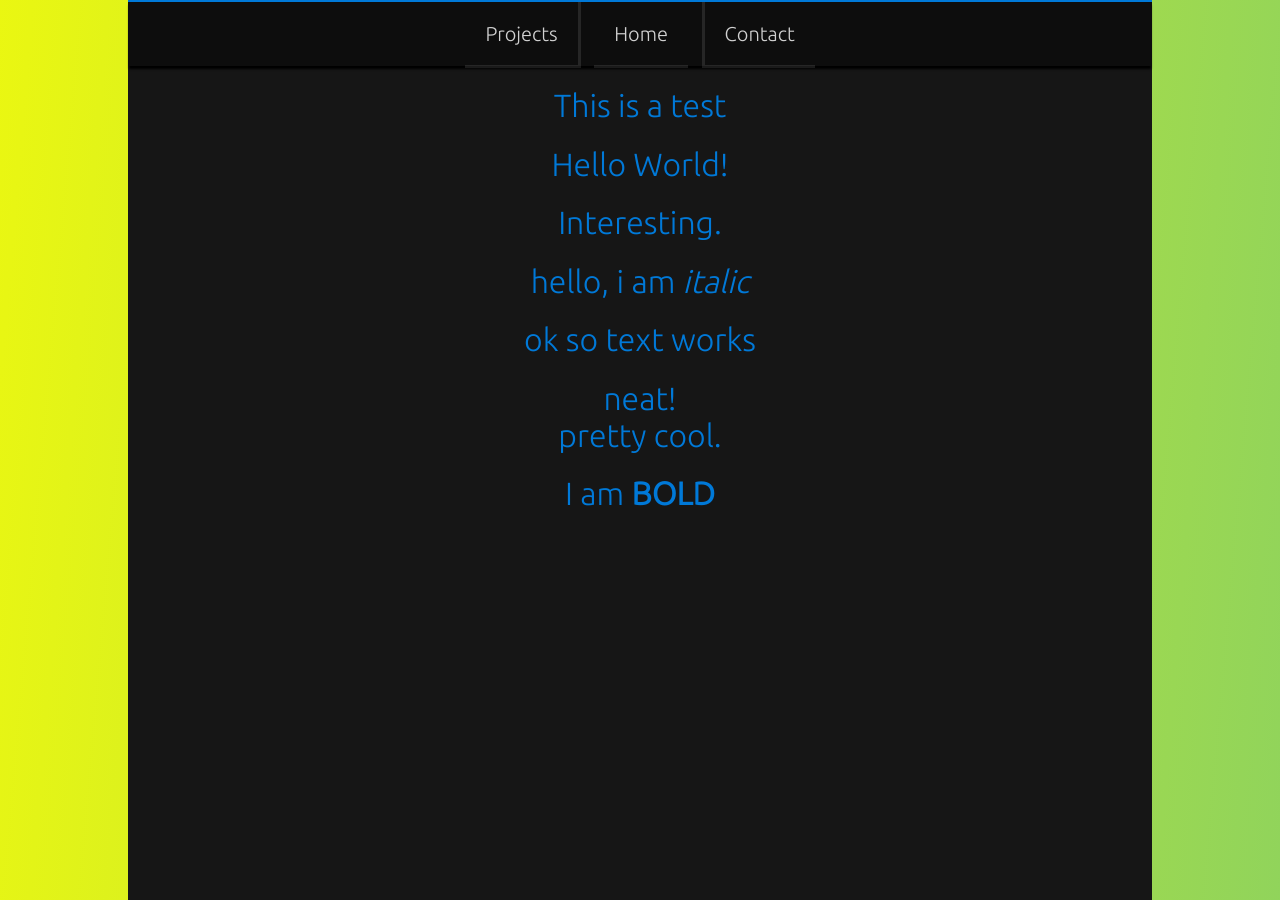
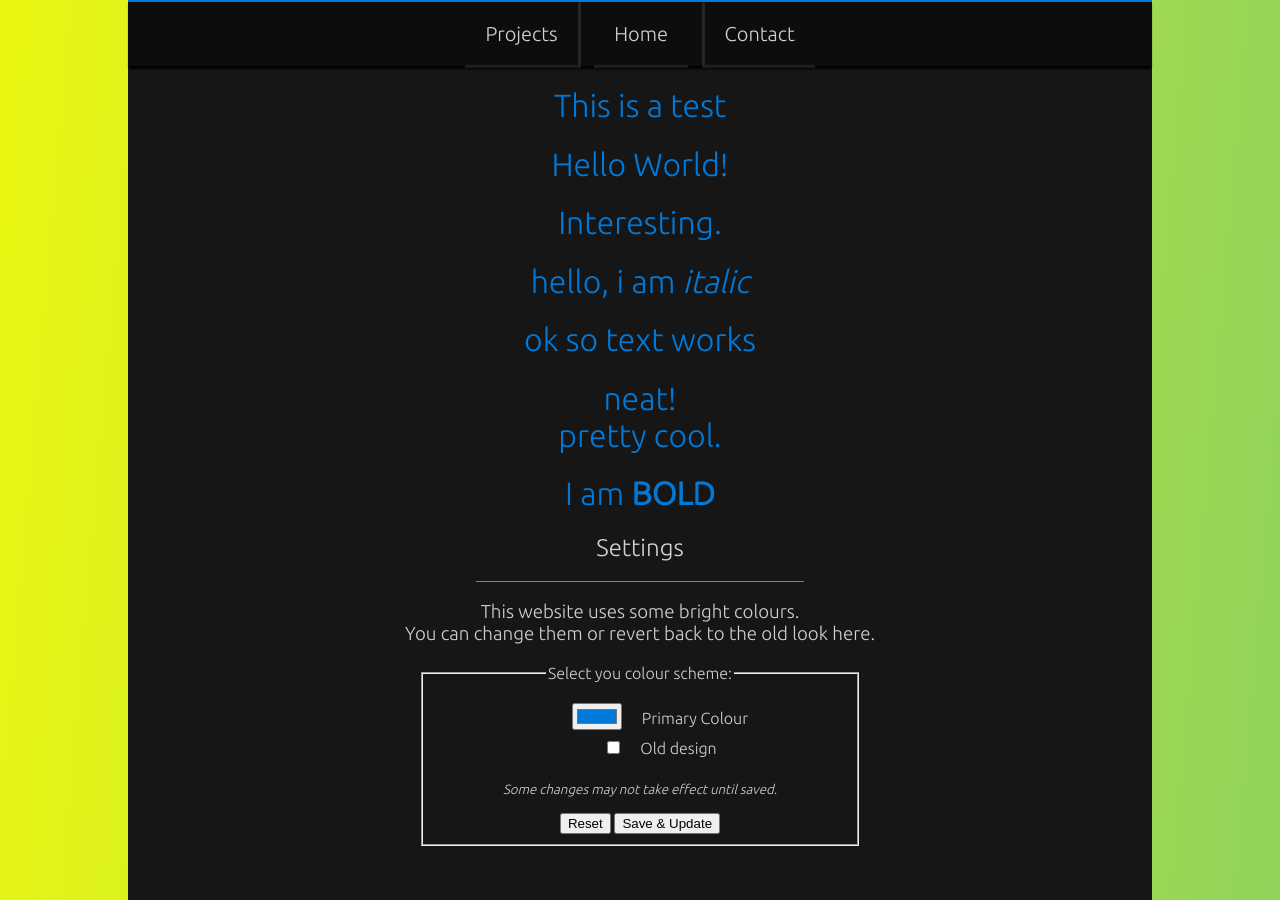
Before and after one commit to Mnpn/mnpn.github.io, a Jekyll site: the page built from index.html, in a window 1280 px wide. Built offline with Jekyll 4.4.1, drawn with Linux system fonts in a browser that asks for light colours.

Commit message:
Added customisable settings and a way to bring the old design back!

```diff
--- a/_config.yml
+++ b/_config.yml
@@ -23,6 +23,7 @@ url: "https://mnpn.TBA" # the base hostname & protocol for your site, e.g. http:
 twitter_username: Mnpn03
 github_username: Mnpn03
 repository: Mnpn03/Website
+primary: "#0079d8"
 
 # Build settings
 markdown: kramdown
--- a/_layouts/default.html
+++ b/_layouts/default.html
@@ -17,6 +17,8 @@
 		<meta property="og:type" content="website" />
 		<meta property="og:locale" content="en_GB" />
 		<meta name="theme-color" content="#54bc8d">
+
+		<script async src="/settings.js"></script>
 	</head>
 	<body>
 		<div class="page">
--- a/index.html
+++ b/index.html
@@ -1,6 +1,8 @@
 ---
 layout: default
 ---
+
+<noscript><style> .settings { display: none } </style></noscript>
 
 <h1>This is a test</h1>
 <h1>Hello World!</h1>
@@ -10,3 +12,49 @@ layout: default
 <h1>neat!<br />
 pretty cool.</h1>
 <h1>I am <b>BOLD</b></h1>
+
+
+<h2>Settings</h2>
+<div class="short"><hr /></div>
+<h3><noscript>This feature requires JavaScript!</noscript></h3>
+<div class="settings">
+	<h3>
+		This website uses some bright colours.<br />
+		You can change them or revert back to the old look here.<br />
+	</h3>
+
+	<fieldset>
+		<legend>Select you colour scheme:</legend>
+		<form id="colours">
+			<ul>
+				<li><input type="color" id="primary" value="{{ site.primary }}" />Primary Colour</li>
+				<li><input type="checkbox" id="style" />Old design</li>
+			</ul>
+			<p><small><i>Some changes may not take effect until saved.</i></small></p>
+			<input type="reset" />
+			<input type="submit" value="Save & Update" />
+		</form>
+	</fieldset>
+</div>
+
+<script>
+let primary = document.getElementById("primary");
+let style = document.getElementById("style");
+
+{ let value = localStorage.getItem("primary"); if (value != null) { primary.value = value }}
+{ let value = localStorage.getItem("style"); if (value != null) { style.checked = (value === "true") }}
+
+let colours = document.getElementById("colours");
+colours.onsubmit = function() {
+	console.log(style.checked)
+	localStorage.setItem("primary", primary.value); setPrimary(primary.value);
+	localStorage.setItem("style", style.checked);
+	location.reload();
+	return false;
+};
+colours.onreset = function() {
+	localStorage.removeItem("primary"); setPrimary("{{ site.primary }}")
+	localStorage.removeItem("style");
+	location.reload();
+}
+</script>
--- /dev/null
+++ b/settings.js
@@ -0,0 +1,17 @@
+function addCss(selector, key, value) {
+	let element = document.createElement("style");
+	element.innerHTML = selector + " { " + key + ": " + value + "; }";
+	document.head.appendChild(element);
+}
+
+function setPrimary(value) {
+	addCss("h1", "color", value);
+	addCss("header", "border-top", "2px solid " + value);
+	addCss("a:hover", "color", value);
+	addCss(".midline", "border-left", "1px solid" + value);
+}
+
+window.onload = function() {
+	{ let value = localStorage.getItem("primary"); if (value != null) { setPrimary(value); } else { setPrimary("#0079d8"); }}
+	{ let value = localStorage.getItem("style"); if (value != null) { if (value == "true") { addCss(".page", "width", "100%"); } }}
+};
--- a/style.css
+++ b/style.css
@@ -20,7 +20,7 @@ h1, h2, h3, h4, h5 {
 }
 
 h1 {
-	color: #0079d8;
+	color: {{ site.primary }};
 }
 
 hr {
@@ -31,10 +31,10 @@ hr {
 
 header {
 	background: rgba(0, 0, 0, 0.4);
-	border-top: 2px solid #0079d8;
 	box-shadow: 0 4px 2px -1px black;
 	height: 64px;
 	position: relative;
+	border-top: 2px solid {{ site.primary }};
 }
 
 nav {
@@ -86,7 +86,17 @@ a {
 }
 
 a:hover {
-	color: #0079d8;
+	color: {{ site.primary }};
+}
+
+li {
+	list-style-type: none;
+	height: 30px;
+	line-height: 30px;
+}
+
+ul input {
+	margin-right: 20px;
 }
 
 .page {
@@ -95,7 +105,7 @@ a:hover {
 	margin: 0 auto;
 	position: relative;
 	background-color: #161616;
-	transition: width 1s;
+	/*transition: width 1s;*/
 }
 
 @keyframes bg {
@@ -149,11 +159,11 @@ a:hover {
 }
 
 .midline {
-	border-left: 1px solid #0079d8;
 	height: 375px;
 	vertical-align: middle;
 	margin-top: 30px;
 	display: inline-block;
+	border-left: 1px solid {{ site.primary }};
 }
 
 .contact h2, .contact h3, .contact h4 {
@@ -174,6 +184,12 @@ a:hover {
 	transform: translate(-50%);
 }
 
+fieldset {
+	width: 40%;
+	margin: auto;
+	margin-bottom: 25px;
+}
+
 @media only screen and (max-width: 812px) {
 	body {
 		background: #161616;
```
Also changed, not shown: projects.html (added, +80 -0 lines).
